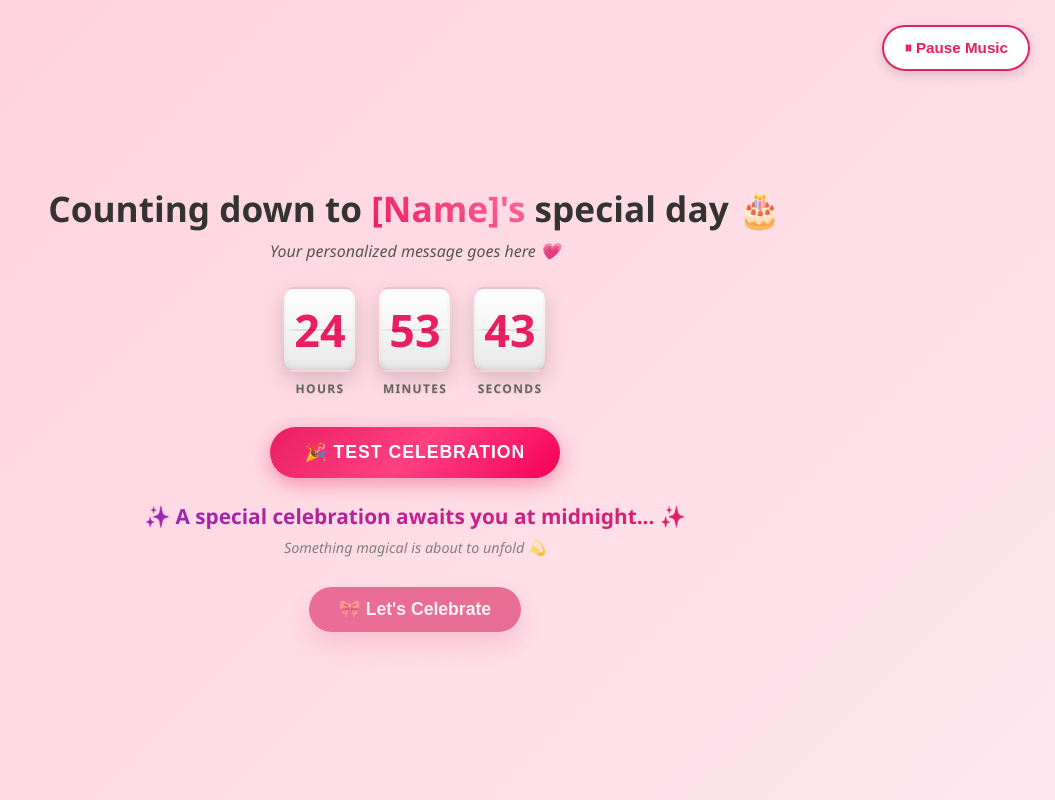
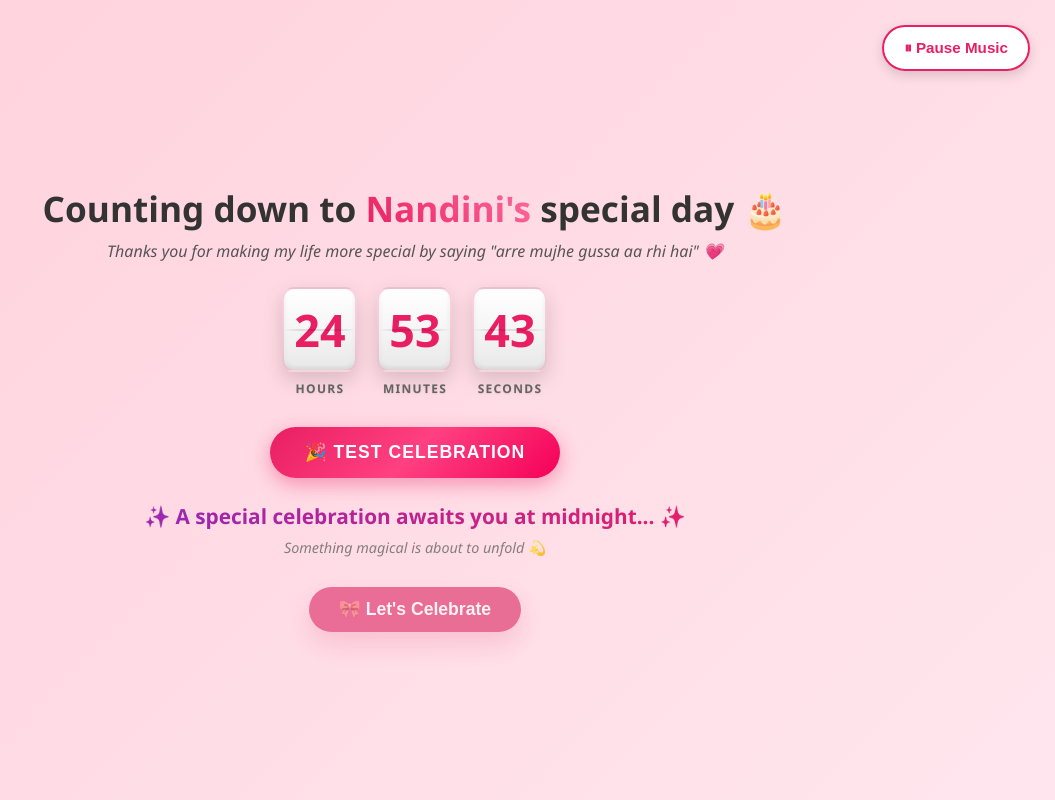
Before and after one commit to NimishDuggal/my-birthday-site, a React (Vite) app: page / in a window 1280 px wide. Shown: the whole page, without its empty margins (225-1280 px from the left). Built offline with nearby package versions, Linux system fonts and the light colour scheme.

Commit message:
Update App.jsx

```diff
--- a/src/App.jsx
+++ b/src/App.jsx
@@ -96,16 +96,16 @@ function App() {
           <h1 id="heroTitle">
             {birthdayReached ? (
               <>
-                Happy Birthday <span className="highlight">[Name]</span> 🎂
+                Happy Birthday <span className="highlight">Nandini</span> 🎂
               </>
             ) : (
               <>
-                Counting down to <span className="highlight">[Name]'s</span>{" "}
+                Counting down to <span className="highlight">Nandini's</span>{" "}
                 special day 🎂
               </>
             )}
           </h1>
-          <p>Your personalized message goes here 💗</p>
+          <p>Thanks you for making my life more special by saying "arre mujhe gussa aa rhi hai" 💗</p>
         </section>
 
         <Countdown
@@ -170,7 +170,7 @@ function App() {
         </button>
         <Gallery isActive={currentPage === 4} />
         <section className="final">
-          <h2 className="final-message">💖 Forever Yours — Nimish 💖</h2>
+          <h2 className="final-message">💖 Yours Only — Nimish 💖</h2>
           <p className="final-subtitle"> Couldn't join for your bithday but hope to see you very soonnnnn✨</p>
         </section>
       </div>
```
